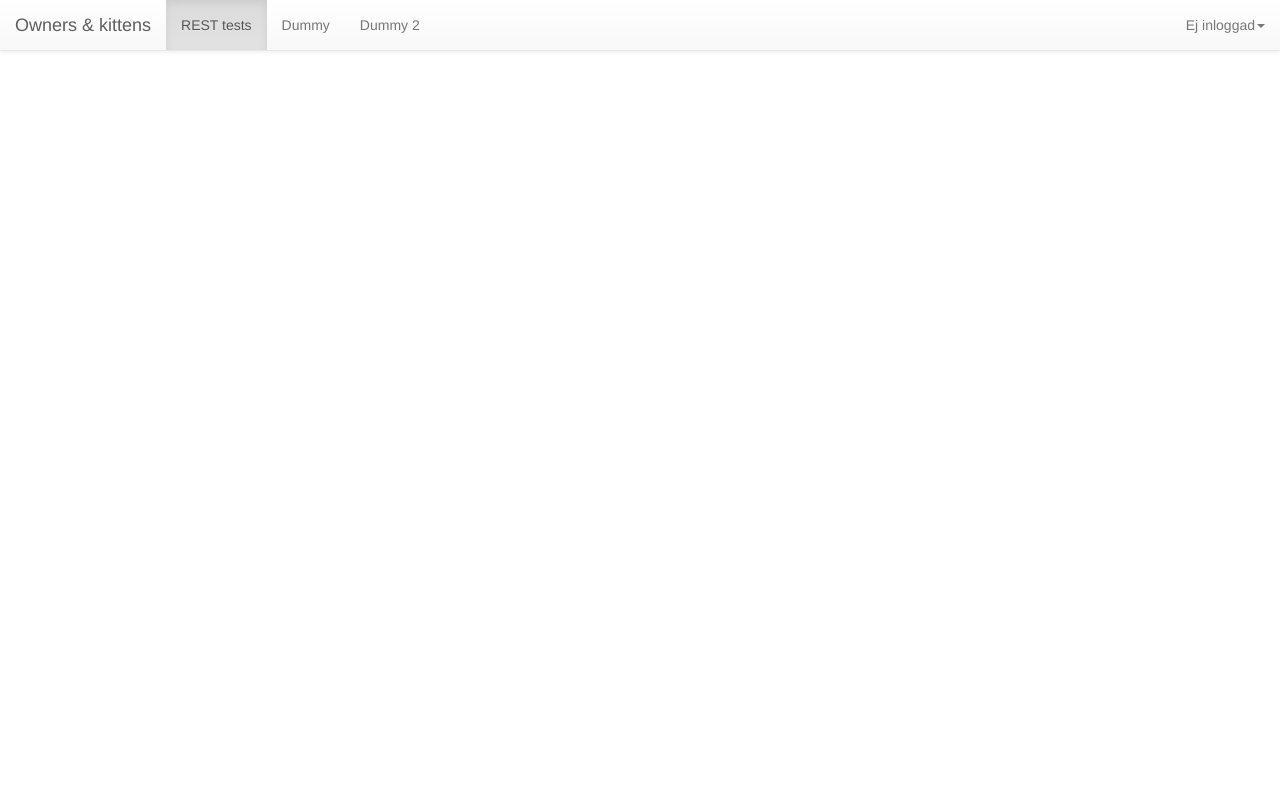
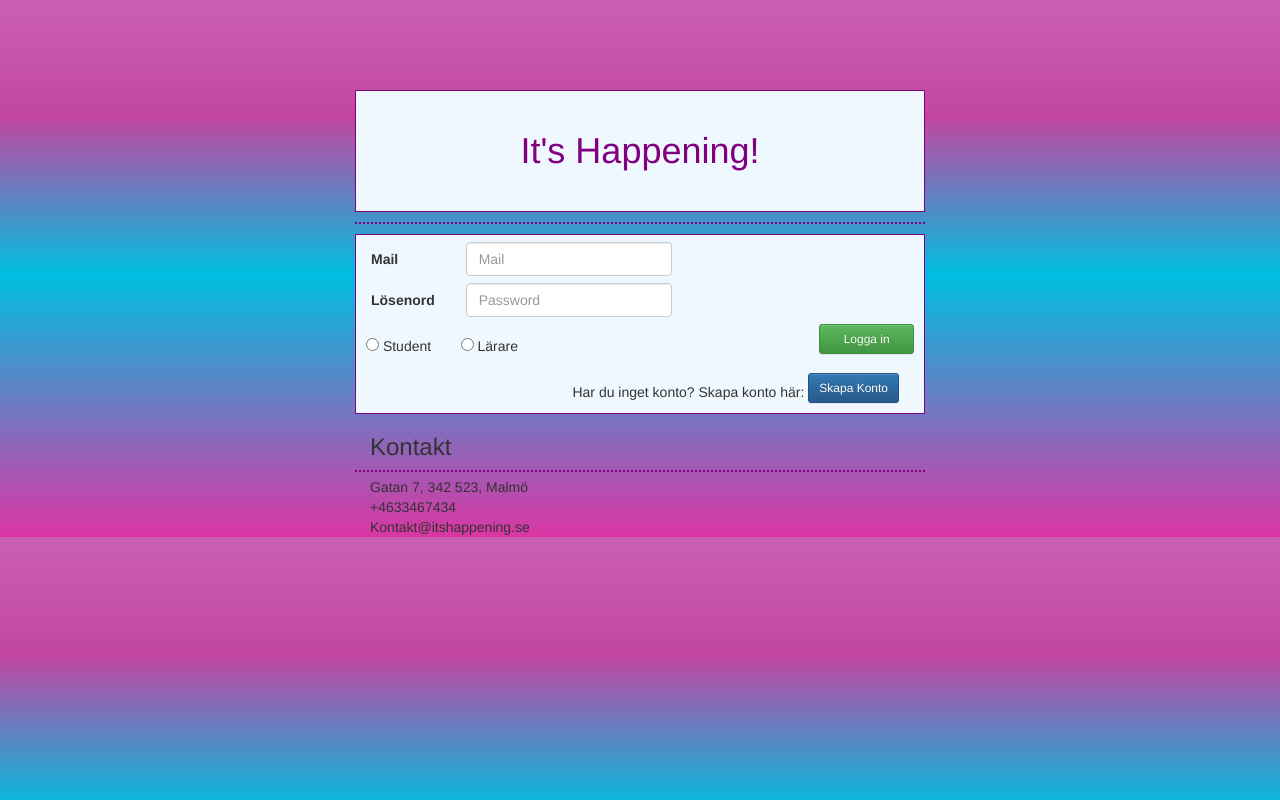
Before and after one commit to Sajgon/itshappening, a website: page www/index.html in a window 1280 px wide. Drawn offline with nearby package versions, Linux system fonts and the light colour scheme; no server answers.

Commit message:
html/css first page

```diff
--- a/www/css/main.css
+++ b/www/css/main.css
@@ -1,6 +1,12 @@
 /* Move body content down, because of fixed navbar */
 body {
-  padding-top: 70px;
+  padding-top: 70px; /* Permalink - use to edit and share this gradient: http://colorzilla.com/gradient-editor/#cb60b3+0,c146a1+22,00bee0+51,db36a4+100 */
+background: #cb60b3; /* Old browsers */
+background: -moz-linear-gradient(top,  #cb60b3 0%, #c146a1 22%, #00bee0 51%, #db36a4 100%); /* FF3.6-15 */
+background: -webkit-linear-gradient(top,  #cb60b3 0%,#c146a1 22%,#00bee0 51%,#db36a4 100%); /* Chrome10-25,Safari5.1-6 */
+background: linear-gradient(to bottom,  #cb60b3 0%,#c146a1 22%,#00bee0 51%,#db36a4 100%); /* W3C, IE10+, FF16+, Chrome26+, Opera12+, Safari7+ */
+filter: progid:DXImageTransform.Microsoft.gradient( startColorstr='#cb60b3', endColorstr='#db36a4',GradientType=0 ); /* IE6-9 */
+
 }
 
 /* Modal vertical center align */
@@ -60,3 +66,49 @@ body {
     background-color: rgb(217, 83, 79);
     border-color: rgb(212, 63, 58);
 }
+
+.rubrik{
+  padding:40px;
+  color:purple;
+  text-align: center;
+  background-color: #F0F8FF;
+  border:1px solid purple;
+}
+
+.mainContent > .row > .headline, .footerContent{
+  margin:0;
+  padding:0;
+}
+
+.formContent{
+  border:1px solid purple;
+  margin-top: 5px;
+  background-color: #F0F8FF;
+}
+
+.formContent > .row{
+  margin-top:7px;
+}
+
+.divider{
+  border-bottom: 2px dotted purple;
+  margin-bottom: 5px;
+}
+
+label{
+  margin-top:7px;
+}
+
+.user{
+  padding:10px;
+  padding-right:0;
+}
+
+.btn{
+  float:right;
+  margin: 0 10px 10px 10px;
+}
+
+.createAcc{
+  float:right;
+}
--- a/www/index.html
+++ b/www/index.html
@@ -18,9 +18,74 @@
   <script src="js/classes/register-modal.class.js"></script>
   <script src="js/classes/form-helpers.class.js"></script>
   <script src="js/classes/rest-tests.class.js"></script>
-  <script>var loadTemplate = true;</script>
+  <script>var loadTemplate = false;</script>
   <script src="js/main.js"></script>
 </head>
 <body>
+<div class="container">
+
+    <div class="col-xs-12 col-md-6 mainContent col-md-offset-3">
+      <div class="row">
+        <div class="col-xs-12 headline">
+           <h1 class="rubrik">It's Happening!</h1>
+        </div>
+        <div class="col-xs-12 divider"></div>
+        <div class="col-xs-12 formContent">
+              <div class="row">
+                <div class="col-xs-2">
+                 <label for="mail"> Mail </label>
+                </div>
+              <div class="col-xs-5">
+                <input name="mail" type="text" class="form-control" placeholder="Mail"/>
+              </div>
+              <div class="col-xs-5"></div>
+              </div>
+          <div class="row">
+            <div class="col-xs-2">
+              <label for="mail"> Lösenord </label>
+            </div>
+              <div class="col-xs-5">
+              <input name="password" type="text" class="form-control" placeholder="Password"/>
+              </div>
+              <div class="col-xs-5"></div>
+          </div>
+          <div class="row">
+            <span class="col-xs-2 user">
+              <input type="radio" name="user">
+              <span> Student </span>
+            </span>
+            <span class="col-xs-3 user">
+              <input type="radio" name="user">
+              <span> Lärare </span>
+            </span>
+              <button class="btn btn-success btn-sm col-xs-2">Logga in</button>
+          </div>
+            <div class="row createAcc">
+              <div class="col-xs-12">
+              <span>Har du inget konto? Skapa konto här:</span>
+                <div class="btn-group">
+                  <button class="btn btn-primary btn-sm">Skapa Konto</button>
+                </div>
+              </div>
+            </div>
+        </div>
+            <div class="col-xs-12 footerContent">
+              <div class="col-xs-12"><h3>Kontakt</h3></div>
+              <div class="col-xs-12 divider"></div>
+            </div>
+            <div class="col-xs-12">Gatan 7, 342 523, Malmö</div>
+            <div class="col-xs-12">+4633467434</div>
+            <div class="col-xs-12">Kontakt@itshappening.se</div>
+      </div>
+    </div>
+  </div>
+</div>
+
+
+
+
+
+
+
 </body>
 </html>
--- a/www/main.css
+++ b/www/main.css
@@ -14,3 +14,7 @@ code {
   border:1px solid #999;
   border-radius:5px;
 }
+
+.rubrik{
+	color:purple;
+}
```
